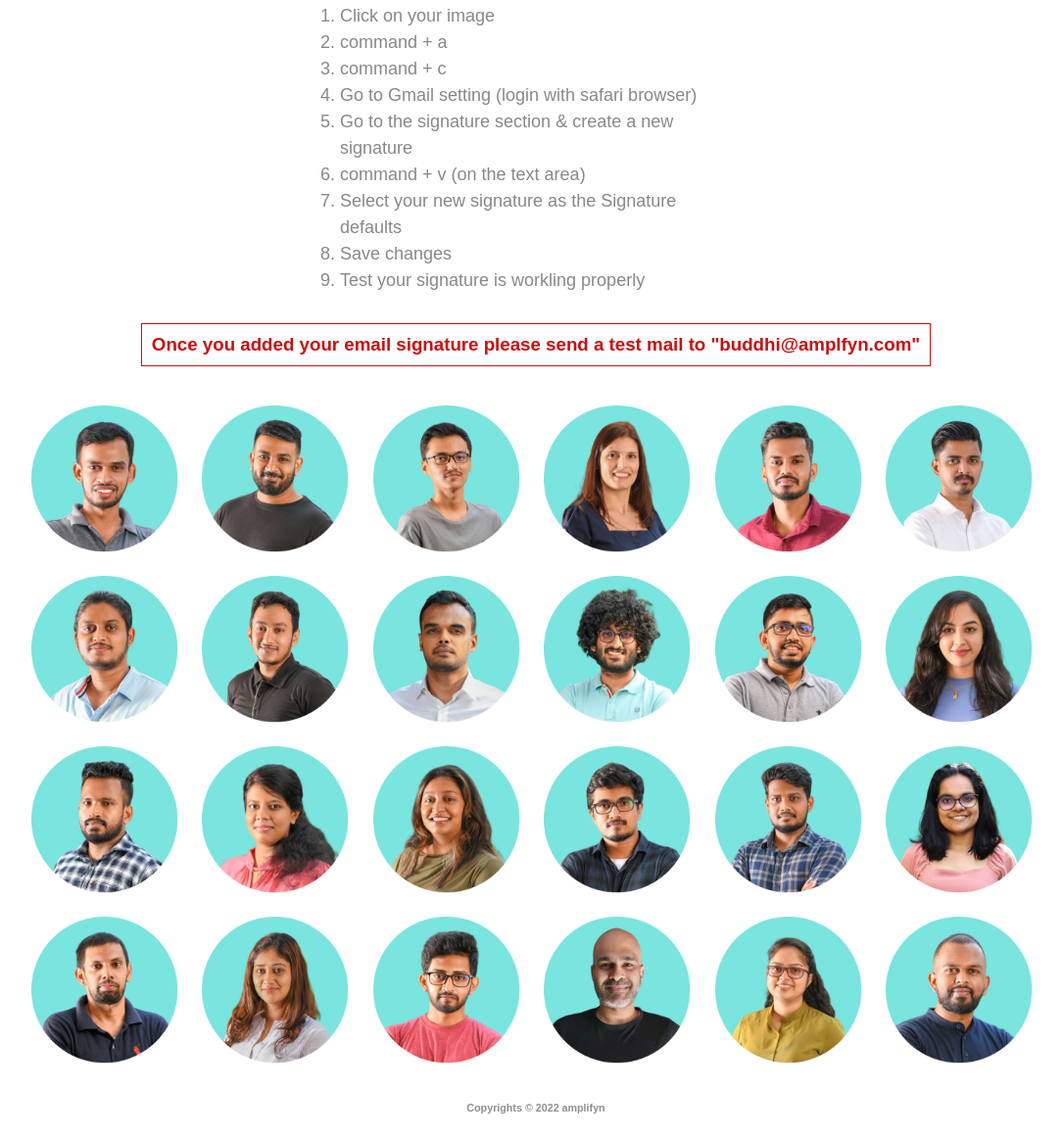
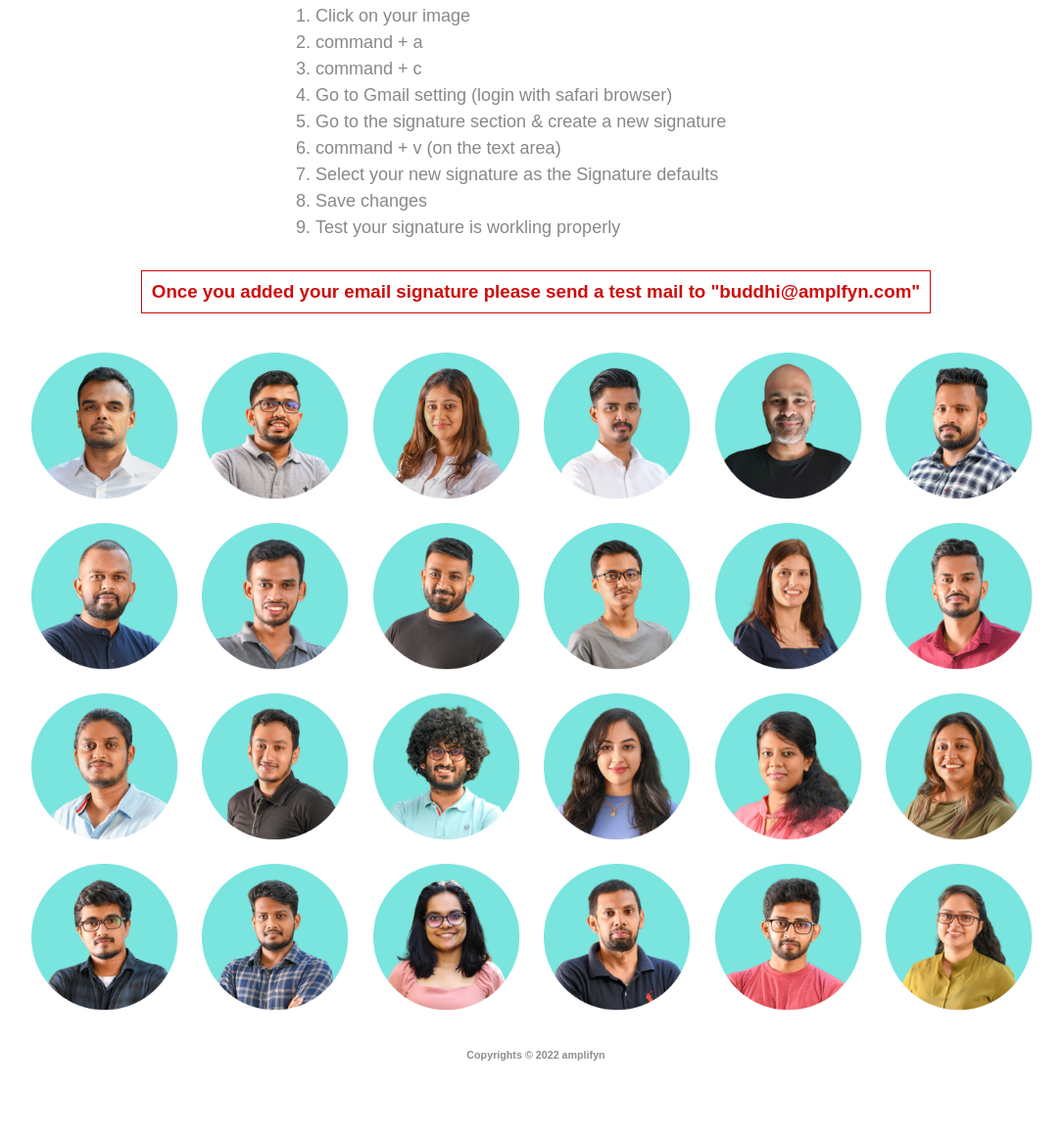
Before and after one commit to amplifyn-es/2022-signatures-, a plain HTML site: page index.html in a window 1280 px wide. Shown: the part 148-1310 px from the top of the page at 98% size, without its empty margins (93-1178 px from the left). After the commit the page ends 1256 px from the top, so only its background shows below. Drawn offline with Linux system fonts and the light colour scheme.

Commit message:
index update 1.8

```diff
--- a/index.html
+++ b/index.html
@@ -1,9 +1,12 @@
 <!DOCTYPE html>
 <html lang="en">
+
 <head>
   <meta charset="UTF-8" />
-    <meta http-equiv="X-UA-Compatible" content="IE=edge" />
-    <meta name="viewport" content="width=device-width, initial-scale=1.0" />
+  <meta http-equiv="X-UA-Compatible"
+        content="IE=edge" />
+  <meta name="viewport"
+        content="width=device-width, initial-scale=1.0" />
   <title>Email Signature - Amplifyn</title>
   <style>
     body {
@@ -17,9 +20,11 @@
       max-width: 1050px;
       margin: auto;
     }
-      a{
+
+    a {
       text-decoration: none;
     }
+
     h1 {
       text-align: center;
       margin-bottom: 40px;
@@ -29,22 +34,28 @@
       max-width: 150px;
       padding: 10px;
     }
-      ol{
-        max-width: 400px;
+
+    ol {
+      max-width: 450px;
       margin: auto;
       font-size: 18px;
       line-height: 27px;
       padding: 0;
       color: #888;
     }
-      h2,h3,h6{
+
+    h2,
+    h3,
+    h6 {
       text-align: center;
     }
-      h2{
+
+    h2 {
       font-size: 26px;
       color: #888;
     }
-      h3{
+
+    h3 {
       text-align: center;
       margin-bottom: 20px;
       color: #ce0e0e;
@@ -53,7 +64,8 @@
       display: table;
       margin: 30px auto;
     }
-      h6{
+
+    h6 {
       color: #8e8e8e;
     }
   </style>
@@ -77,82 +89,137 @@
 
     <h3>Once you added your email signature please send a test mail to "buddhi@amplfyn.com"</h3>
 
-      <a class="email-link" href="done/amplifyn-es-asela.html">
-        <img src="img/G suite profile - Asela.png" alt="" />
+    <a class="email-link"
+       href="done/amplifyn-es-hasanga.html">
+      <img src="img/G suite profile - Hasanga.png"
+           alt="" />
+    </a>
+    <a class="email-link"
+       href="done/amplifyn-es-janindu.html">
+      <img src="img/G suite profile - Janindu.png"
+           alt="" />
+    </a>
+    <a class="email-link"
+       href="done/amplifyn-es-shehani.html">
+      <img src="img/G suite profile - Shehani.png"
+           alt="" />
+    </a>
+    <a class="email-link"
+       href="done/amplifyn-es-buddhika.html">
+      <img src="img/G suite profile - Buddhika.png"
+           alt="" />
+    </a>
+    <a class="email-link"
+       href="done/amplifyn-es-upul.html">
+      <img src="img/G suite profile - Upul.png"
+           alt="" />
+    </a>
+    <a class="email-link"
+       href="done/amplifyn-es-kelum.html">
+      <img src="img/G suite profile - Kelum.png"
+           alt="" />
+    </a>
+    <a class="email-link"
+       href="done/amplifyn-es-yomal.html">
+      <img src="img/G suite profile - Yomal.png"
+           alt="" />
+    </a>
+    <a class="email-link"
+       href="done/amplifyn-es-asela.html">
+      <img src="img/G suite profile - Asela.png"
+           alt="" />
     </a>
 
-      <a class="email-link" href="done/amplifyn-es-azeem.html">
-        <img src="img/G suite profile - Azeem.png" alt="" />
+    <a class="email-link"
+       href="done/amplifyn-es-azeem.html">
+      <img src="img/G suite profile - Azeem.png"
+           alt="" />
     </a>
 
-      <a class="email-link" href="done/amplifyn-es-bavan.html">
-        <img src="img/G suite profile - Bavan.png" alt="" />
+    <a class="email-link"
+       href="done/amplifyn-es-bavan.html">
+      <img src="img/G suite profile - Bavan.png"
+           alt="" />
     </a>
-      <a class="email-link" href="done/amplifyn-es-bianca.html">
-        <img src="img/G suite profile - Bianca.png" alt="" />
+    <a class="email-link"
+       href="done/amplifyn-es-bianca.html">
+      <img src="img/G suite profile - Bianca.png"
+           alt="" />
     </a>
-      <a class="email-link" href="done/amplifyn-es-buddhi.html">
-        <img src="img/G suite profile - Buddhi.png" alt="" />
+    <a class="email-link"
+       href="done/amplifyn-es-buddhi.html">
+      <img src="img/G suite profile - Buddhi.png"
+           alt="" />
     </a>
-      <a class="email-link" href="done/amplifyn-es-buddhika.html">
-        <img src="img/G suite profile - Buddhika.png" alt="" />
+
+    <a class="email-link"
+       href="done/amplifyn-es-chameera.html">
+      <img src="img/G suite profile - Chameera.png"
+           alt="" />
     </a>
-      <a class="email-link" href="done/amplifyn-es-chameera.html">
-        <img src="img/G suite profile - Chameera.png" alt="" />
+    <a class="email-link"
+       href="done/amplifyn-es-eranga.html">
+      <img src="img/G suite profile - Eranga.png"
+           alt="" />
     </a>
-      <a class="email-link" href="done/amplifyn-es-eranga.html">
-        <img src="img/G suite profile - Eranga.png" alt="" />
+
+    <a class="email-link"
+       href="done/amplifyn-es-iroshan.html">
+      <img src="img/G suite profile - Iroshan.png"
+           alt="" />
     </a>
-      <a class="email-link" href="done/amplifyn-es-hasanga.html">
-        <img src="img/G suite profile - Hasanga.png" alt="" />
+
+    <a class="email-link"
+       href="done/amplifyn-es-kaushalya.html">
+      <img src="img/G suite profile - Kaushalya.png"
+           alt="" />
     </a>
-      <a class="email-link" href="done/amplifyn-es-iroshan.html">
-        <img src="img/G suite profile - Iroshan.png" alt="" />
+
+    <a class="email-link"
+       href="done/amplifyn-es-kithmini.html">
+      <img src="img/G suite profile - Kithmini.png"
+           alt="" />
     </a>
-      <a class="email-link" href="done/amplifyn-es-janindu.html">
-        <img src="img/G suite profile - Janindu.png" alt="" />
+    <a class="email-link"
+       href="done/amplifyn-es-mishari.html">
+      <img src="img/G suite profile - Mishari.png"
+           alt="" />
     </a>
-      <a class="email-link" href="done/amplifyn-es-kaushalya.html">
-        <img src="img/G suite profile - Kaushalya.png" alt="" />
+    <a class="email-link"
+       href="done/amplifyn-es-oshan.html">
+      <img src="img/G suite profile - Oshan.png"
+           alt="" />
     </a>
-      <a class="email-link" href="done/amplifyn-es-kelum.html">
-        <img src="img/G suite profile - Kelum.png" alt="" />
+    <a class="email-link"
+       href="done/amplifyn-es-pavith.html">
+      <img src="img/G suite profile - Pavith.png"
+           alt="" />
     </a>
-      <a class="email-link" href="done/amplifyn-es-kithmini.html">
-        <img src="img/G suite profile - Kithmini.png" alt="" />
+    <a class="email-link"
+       href="done/amplifyn-es-samidhi.html">
+      <img src="img/G suite profile - Samidhi.png"
+           alt="" />
     </a>
-      <a class="email-link" href="done/amplifyn-es-mishari.html">
-        <img src="img/G suite profile - Mishari.png" alt="" />
+    <a class="email-link"
+       href="done/amplifyn-es-samitha.html">
+      <img src="img/G suite profile - Samitha.png"
+           alt="" />
     </a>
-      <a class="email-link" href="done/amplifyn-es-iroshan.html">
-        <img src="img/G suite profile - Oshan.png" alt="" />
+
+    <a class="email-link"
+       href="done/amplifyn-es-thimira.html">
+      <img src="img/G suite profile - Thimira.png"
+           alt="" />
     </a>
-      <a class="email-link" href="done/amplifyn-es-pavith.html">
-        <img src="img/G suite profile - Pavith.png" alt="" />
-      </a>
-      <a class="email-link" href="done/amplifyn-es-samidhi.html">
-        <img src="img/G suite profile - Samidhi.png" alt="" />
-      </a>
-      <a class="email-link" href="done/amplifyn-es-samidhi.html">
-        <img src="img/G suite profile - Samitha.png" alt="" />
-      </a>
-      <a class="email-link" href="done/amplifyn-es-shehani.html">
-        <img src="img/G suite profile - Shehani.png" alt="" />
-      </a>
-      <a class="email-link" href="done/amplifyn-es-thimira.html">
-        <img src="img/G suite profile - Thimira.png" alt="" />
-      </a>
-      <a class="email-link" href="done/amplifyn-es-upul.html">
-        <img src="img/G suite profile - Upul.png" alt="" />
-      </a>
-      <a class="email-link" href="done/amplifyn-es-wasundara.html">
-        <img src="img/G suite profile - Wasundara.png" alt="" />
-      </a>
-      <a class="email-link" href="done/amplifyn-es-yomal.html">
-        <img src="img/G suite profile - Yomal.png" alt="" />
+
+    <a class="email-link"
+       href="done/amplifyn-es-wasundara.html">
+      <img src="img/G suite profile - Wasundara.png"
+           alt="" />
     </a>
   </div>
 
   <h6>Copyrights © 2022 amplifyn</h6>
 </body>
+
 </html>
```
Also changed, not shown: amplifyn-es-armash.html (+15 -9 lines), amplifyn-es-shahana.html (+15 -9 lines), amplifyn-es-shushmitha.html (+15 -9 lines), done/amplifyn-es-janindu.html (+15 -9 lines), done/amplifyn-es-kaushalya.html (+15 -9 lines), done/amplifyn-es-kithmini.html (+15 -9 lines), done/amplifyn-es-mishari.html (+15 -9 lines), done/amplifyn-es-oshan.html (+17 -11 lines), done/amplifyn-es-pavith.html (+17 -11 lines), done/amplifyn-es-samidhi.html (+15 -9 lines), done/amplifyn-es-samitha.html (+17 -11 lines), done/amplifyn-es-shehani.html (+15 -9 lines), done/amplifyn-es-sidantha.html (+15 -9 lines), done/amplifyn-es-thimira.html (+15 -9 lines), 4 more files. Lines whose indentation alone changed are shown as unchanged.
